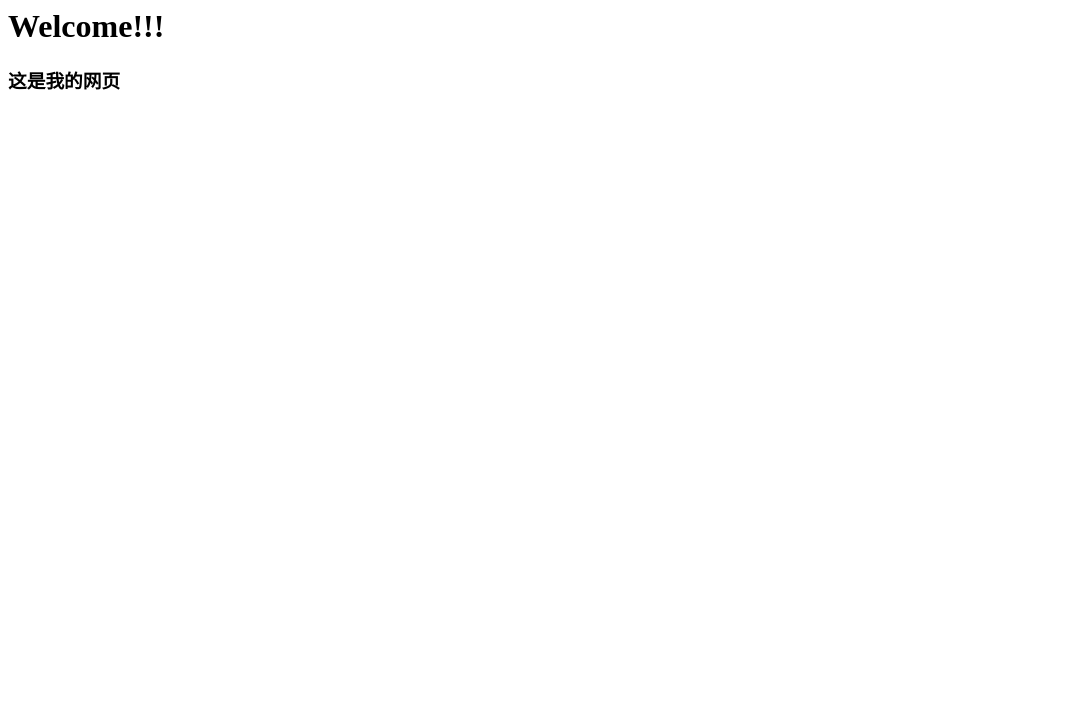
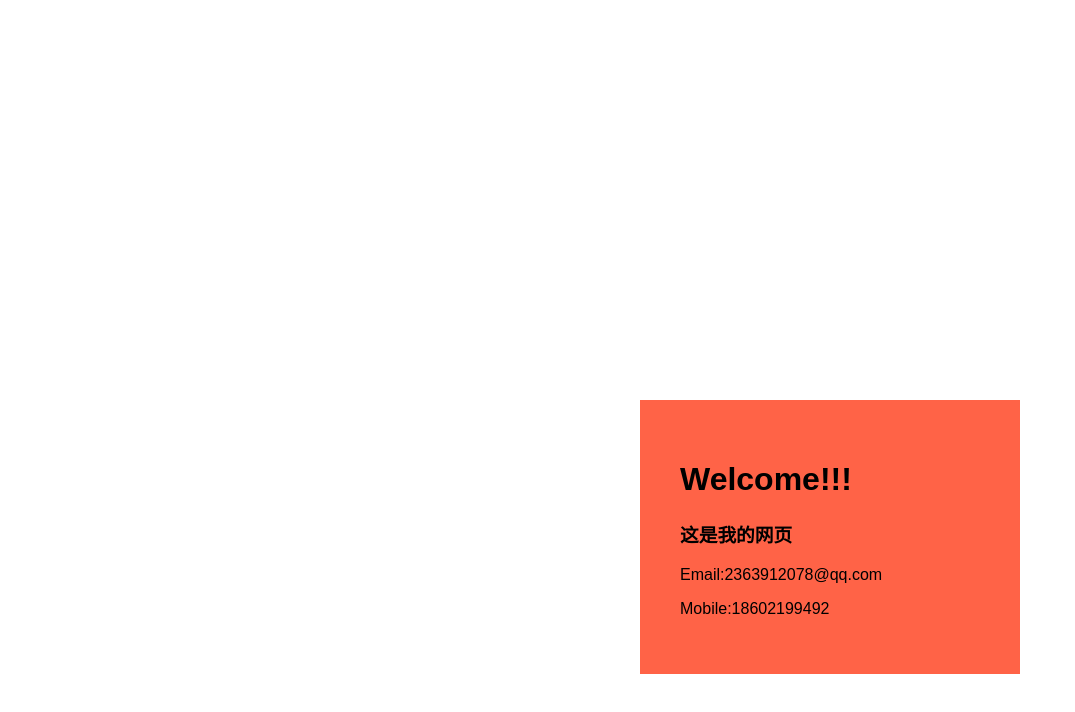
Before and after one commit to Syyyyyylus/sjm.github.io, a plain HTML site: page index.html in a window 1280 px wide. Shown: the whole page, without its empty margins (0-1075 px from the left). Drawn offline with Linux system fonts and the light colour scheme.

Commit message:
Update index.html

```diff
--- a/index.html
+++ b/index.html
@@ -4,10 +4,28 @@
         <link rel="styleesheet"href="style.css"/>
     </head>
     <body>
+        <div class="content">
             <h1>Welcome!!!</h1>
             <h3>这是我的网页</h3>
+            <p>Email:2363912078@qq.com</p>
+            <p>Mobile:18602199492</p>
+        </div>
 
 
     </body>
+    <style>
+        body{
+            font-family:Arial, Helvetica, san-serif;
+
+        }
+        .content{
+            background-color: tomato;
+            width: 300px;
+            padding: 40px;
+            position: absolute;
+            top: 50%;
+            left: 50%;
+        }
+    </style>
 
 </html>
```
